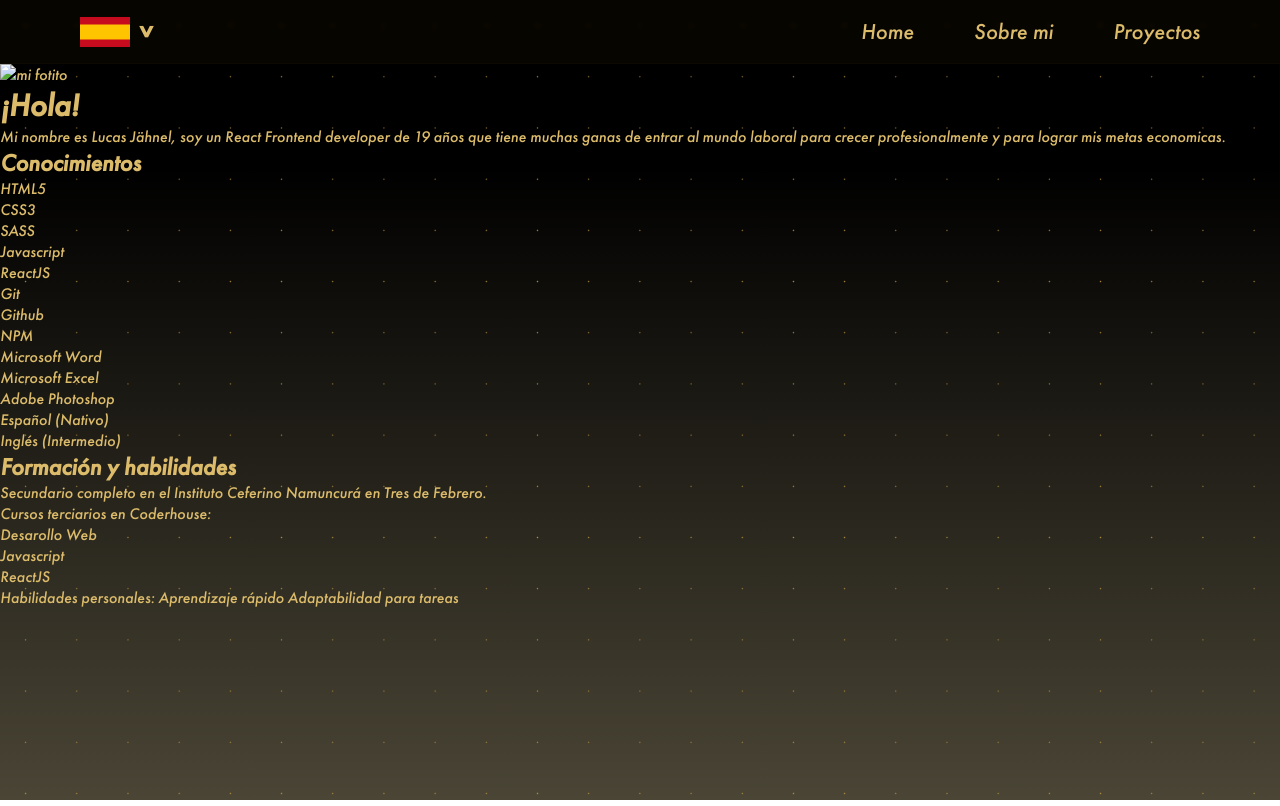
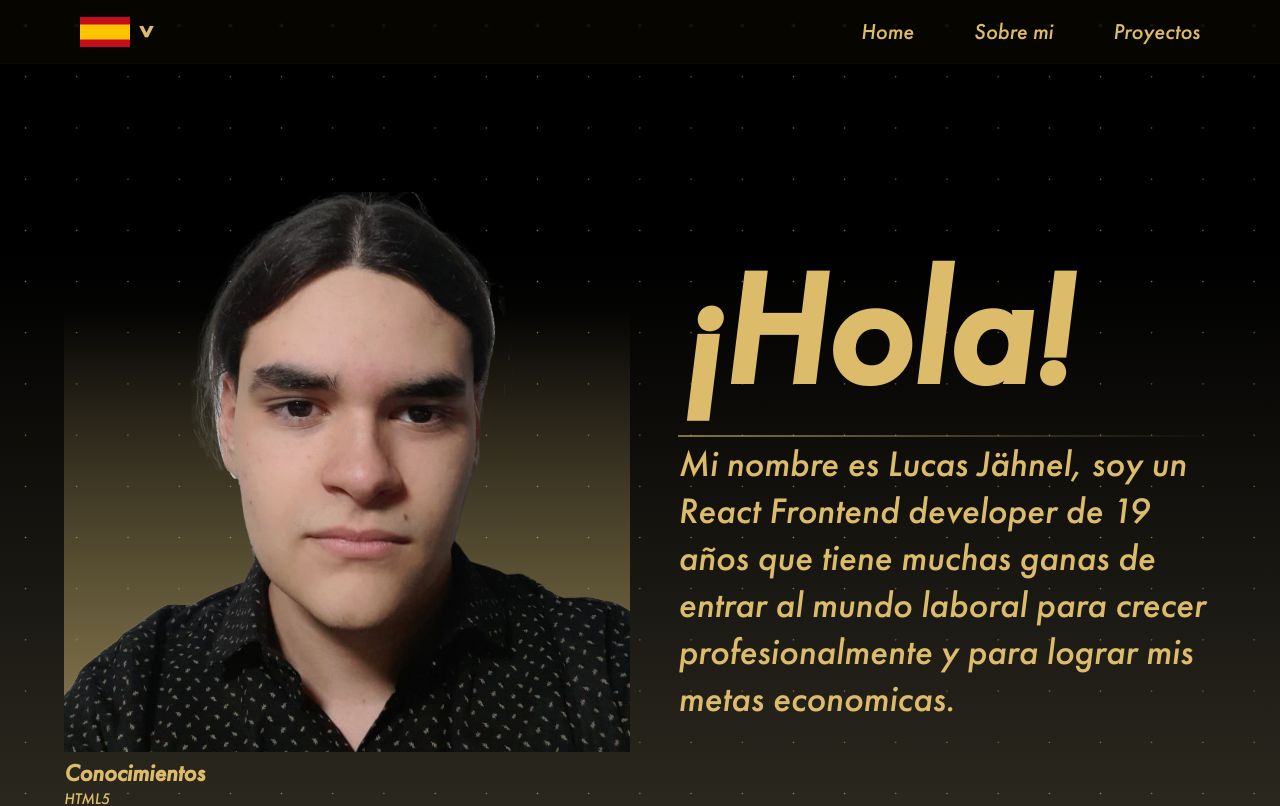
Before and after one commit to Ecsinecs/PortfolioPage, a website: page index.html in a window 1280 px wide. Shown: the top 806 px of the page. Drawn offline with Linux system fonts and the light colour scheme.

Commit message:
home section done

```diff
--- a/index.html
+++ b/index.html
@@ -20,15 +20,16 @@
         <li>Proyectos</li>
       </ul>
     </header>
-    <main>
+    <main class="container">
       <!-- Home -->
-      <div>
-        <div>
-          <img src="" alt="mi fotito" />
+      <div class="home">
+        <div class="img">
+          <img src="./media/img/io.png" alt="mi fotito" />
         </div>
-        <div>
-          <h1>¡Hola!</h1>
-          <p>
+        <div class="text">
+          <h1 class="title">¡Hola!</h1>
+          <div class="line"></div>
+          <p class="subtitle">
             Mi nombre es Lucas Jähnel, soy un React Frontend developer de 19
             años que tiene muchas ganas de entrar al mundo laboral para crecer
             profesionalmente y para lograr mis metas economicas.
--- a/scss/_header.scss
+++ b/scss/_header.scss
@@ -5,7 +5,10 @@
     padding: 1rem 5rem 1rem 5rem;
     background-color: rgba(62, 45, 0, 0.121);
     border-bottom: 1px solid rgba(62, 45, 0, 0.121);
-    backdrop-filter: blur(3px);
+    backdrop-filter: blur(1.3px);
+    position: fixed;
+    top: 0;
+    width: 100vw;
 
     .lang {
         display: flex;
--- /dev/null
+++ b/scss/_home.scss
@@ -0,0 +1,34 @@
+.home{
+    padding-top: 12rem;
+    display: grid;
+    grid-template-columns: repeat(2, 1fr);
+    gap: 3rem;
+
+    .img{
+        align-self: center;
+        justify-self: center;
+
+        img{
+            height: 35rem;
+            background: linear-gradient(180deg, rgba(0, 0, 0, 0) 21%, rgba(203, 179, 112, 0.613) 100%);
+        }
+    }
+
+    .text{
+        align-self: center;
+
+        .title {
+            font-size: 10rem;
+        }
+
+        .line{
+            background: linear-gradient(270deg, rgba(0, 0, 0, 0) 0%, rgba(203, 179, 112, 0.613) 100%);
+            height: 2px;
+            margin: 0.2rem 0;
+        }
+
+        .subtitle {
+            font-size: 2.3rem;
+        }
+    }
+}
--- a/scss/style.scss
+++ b/scss/style.scss
@@ -1,4 +1,5 @@
 @import "./header";
+@import "./home";
 
 * {
     margin: 0;
@@ -23,11 +24,16 @@
   body {
     background: linear-gradient(180deg, rgba(0,0,0,1) 21%, rgba(74,69,53,1) 100%);
     background-repeat: no-repeat;
-    height: 100vh;
+    min-height: 100vh;
   }
 
   .backgroundDot {
     background-image: url(../media/img/dot.png);
     background-size: 4%;
-    height: 100vh;
+    min-height: 100vh;
   }
+
+  .container{
+    width: 90%;
+    margin: auto;
+  }
```
Also changed, not shown: css/style.css, media/img/io.png (added), 1 other file.
